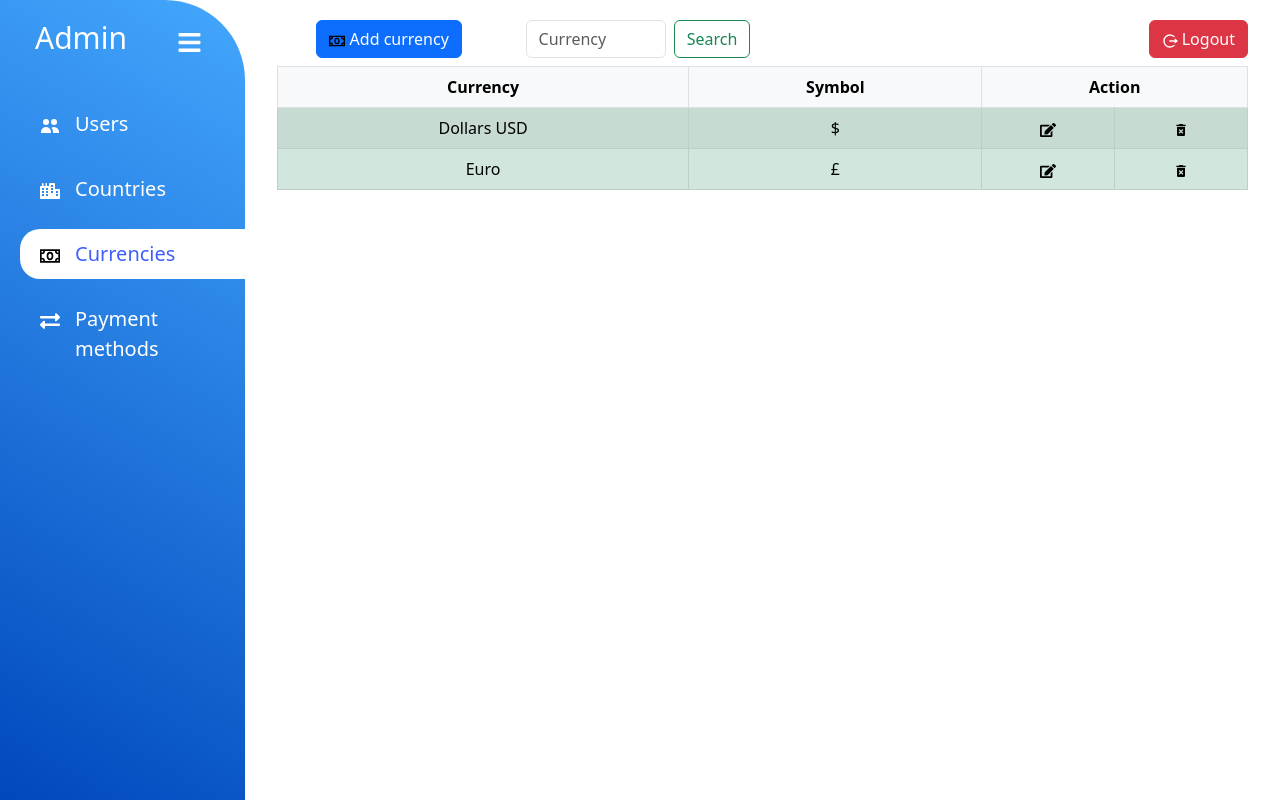
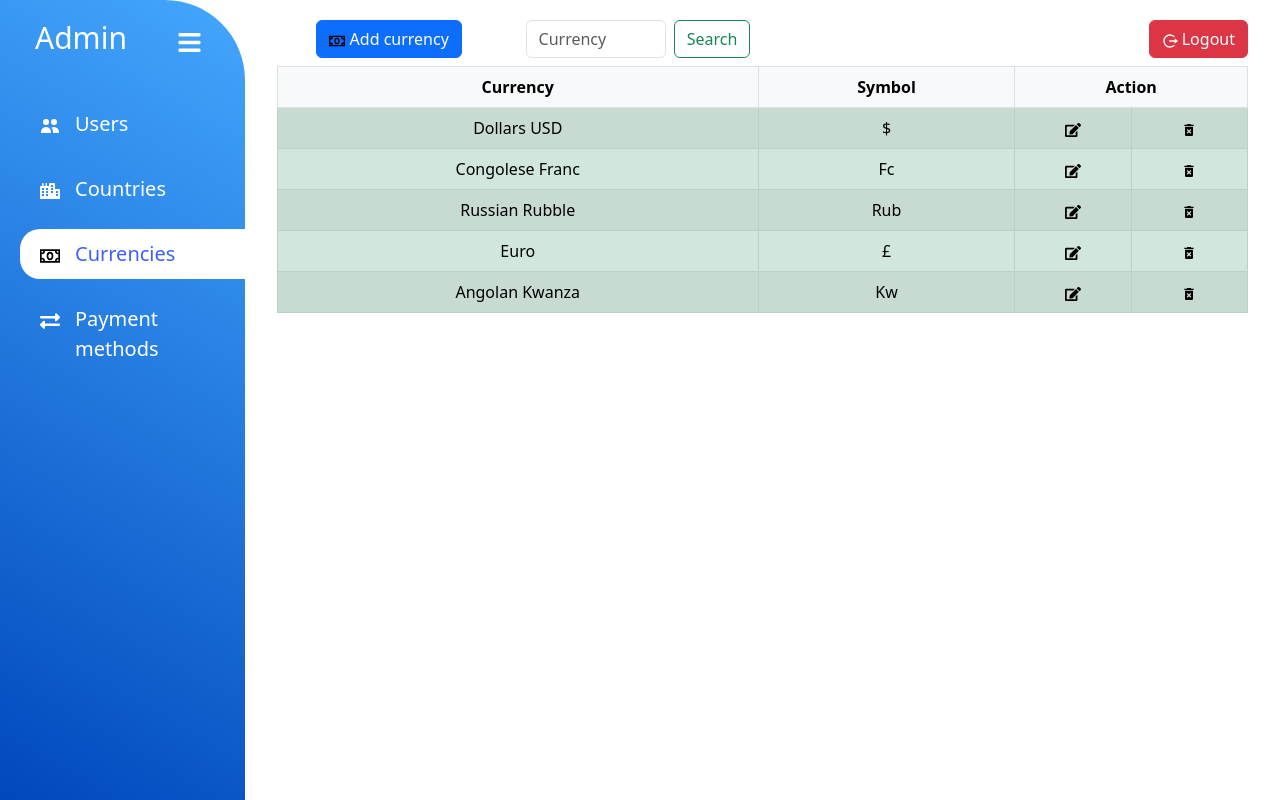
Before and after one commit to bauer318/pri-trans-client, a React (Create React App) app: page /currencies in a window 1280 px wide. Built offline with nearby package versions, Linux system fonts and the light colour scheme; data requests are answered from the project's data file.

Commit message:
get currencies from server

```diff
--- a/src/components/CurrencyHeader.jsx
+++ b/src/components/CurrencyHeader.jsx
@@ -1,9 +1,11 @@
-import React, {useState} from 'react';
+import React, {useEffect, useState} from 'react';
 import {FaCity} from "react-icons/fa";
 import LogoutBtn from "./LogoutBtn";
 import {GrCurrency} from "react-icons/gr";
 import AddPaymentMethodModal from "../modals/AddPaymentMethodModal";
 import AddCurrencyModal from "../modals/AddCurrencyModal";
+import {useDispatch} from "react-redux";
+import {initializeCurrencie} from "../reducers/currencyReducers";
 
 const CurrencyHeader = () => {
     const [showModal, setShowModal] = useState(false);
--- a/src/components/CurrencyTable.jsx
+++ b/src/components/CurrencyTable.jsx
@@ -2,17 +2,20 @@ import React, {useState} from 'react';
 import {FaEdit} from "react-icons/fa";
 import {MdDeleteForever} from "react-icons/md";
 import UpdateCurrency from "../modals/UpdateCurrency";
+import {useSelector} from "react-redux";
 
 const CurrencyTable = () => {
     const [showModal, setShowModal] = useState(false);
-    const [currencyId, setCurrencyId] = useState(0);
+    const [selectedCurrency, setSelectedCurrency] = useState();
     const [isDelete, setIsDelete] = useState(false);
 
+    const currencies = useSelector(state => state.currencies);
     const handleModal = () => {
         setShowModal(!showModal);
     };
     const handleHelp = (currencyIdParam) => {
-        setCurrencyId(currencyIdParam);
+        const selectedCurrency = currencies.find(currency => currency.id === currencyIdParam);
+        setSelectedCurrency(selectedCurrency);
         handleModal();
     };
 
@@ -37,21 +40,22 @@ const CurrencyTable = () => {
                 </tr>
                 </thead>
                 <tbody>
-                <tr>
-                    <td className={"text-center"}>Dollars USD</td>
-                    <td className={"text-center"}>$</td>
-                    <td className={"text-center"} onClick={() => handleEdit(1)}><FaEdit/></td>
-                    <td className={"text-center"} onClick={() => handleDelete(1)}><MdDeleteForever/></td>
-                </tr>
-                <tr>
-                    <td className={"text-center"}>Euro</td>
-                    <td className={"text-center"}>£</td>
-                    <td className={"text-center"} onClick={() => handleEdit(2)}><FaEdit/></td>
-                    <td className={"text-center"} onClick={() => handleDelete(2)}><MdDeleteForever/></td>
-                </tr>
+                {
+                    currencies.map(currency =>
+                        <tr key={currency.id}>
+                            <td className={"text-center"}>{currency.currency}</td>
+                            <td className={"text-center"}>{currency.symbol}</td>
+                            <td className={"text-center"} onClick={() => handleEdit(currency.id)}><FaEdit/></td>
+                            <td className={"text-center"} onClick={() => handleDelete(currency.id)}><MdDeleteForever/>
+                            </td>
+                        </tr>
+                    )
+                }
                 </tbody>
             </table>
-            <UpdateCurrency showModal={showModal} handleModal={handleModal} currencyId={currencyId} isDelete={isDelete}/>
+            {selectedCurrency &&
+                <UpdateCurrency showModal={showModal} handleModal={handleModal} selectedCurrency={selectedCurrency}
+                                isDelete={isDelete}/>}
         </div>
     );
 };
--- a/src/modals/UpdateCurrency.jsx
+++ b/src/modals/UpdateCurrency.jsx
@@ -3,13 +3,8 @@ import {Form, Modal} from "react-bootstrap";
 import {FaExchangeAlt} from "react-icons/fa";
 import {GrCurrency} from "react-icons/gr";
 
-const UpdateCurrency = ({showModal, handleModal, currencyId, isDelete}) => {
+const UpdateCurrency = ({showModal, handleModal, selectedCurrency, isDelete}) => {
     const [formData, setFormData] = useState({});
-    const currency = {
-        currencyId,
-        currency:"Dollars USD",
-        symbol : "$"
-    };
     const handleSubmit = (event) => {
         event.preventDefault();
         // Here you can add your code to post the form data to your backend
@@ -32,7 +27,7 @@ const UpdateCurrency = ({showModal, handleModal, currencyId, isDelete}) => {
                         <Form.Control
                             type="text"
                             name="currency"
-                            defaultValue={currency.currency}
+                            defaultValue={selectedCurrency.currency}
                             required={true}
                             onChange={handleChange}
                             readOnly={isDelete}
@@ -44,7 +39,7 @@ const UpdateCurrency = ({showModal, handleModal, currencyId, isDelete}) => {
                         <Form.Control
                             type="text"
                             name="symbol"
-                            defaultValue={currency.symbol}
+                            defaultValue={selectedCurrency.symbol}
                             required={true}
                             onChange={handleChange}
                             readOnly={isDelete}
--- a/src/pages/CurrencyList.jsx
+++ b/src/pages/CurrencyList.jsx
@@ -1,8 +1,14 @@
-import React from 'react';
+import React, {useEffect} from 'react';
 import CurrencyHeader from "../components/CurrencyHeader";
 import CurrencyTable from "../components/CurrencyTable";
+import {useDispatch} from "react-redux";
+import {initializeCurrencie} from "../reducers/currencyReducers";
 
 const CurrencyList = () => {
+    const dispatch = useDispatch();
+    useEffect(()=>{
+        dispatch(initializeCurrencie())
+    },[]);
     return (
         <div className={"container"}>
             <CurrencyHeader/>
--- /dev/null
+++ b/src/reducers/currencyReducers.jsx
@@ -0,0 +1,25 @@
+import React from 'react';
+import currencyService from '../services/Currencies';
+import {createSlice} from "@reduxjs/toolkit";
+;
+
+
+const currencySlice = createSlice({
+    name:'currency',
+    initialState:[],
+    reducers:{
+        setCurrencies(state, action){
+            return action.payload;
+        }
+    }
+})
+
+export const initializeCurrencie = ()=>{
+    return async dispatch =>{
+        const currencies = await currencyService.getAll();
+        dispatch(setCurrencies(currencies));
+    }
+}
+export const {setCurrencies} = currencySlice.actions;
+
+export default currencySlice.reducer;
--- /dev/null
+++ b/src/services/Currencies.jsx
@@ -0,0 +1,11 @@
+import React from 'react';
+import axios from "axios";
+
+const baseUrl = 'http://localhost:3001/currencies';
+
+const getAll = async ()=>{
+    const response = await axios.get(baseUrl);
+    return response.data;
+}
+
+export default {getAll};
--- a/src/store.jsx
+++ b/src/store.jsx
@@ -1,11 +1,14 @@
 import {configureStore} from "@reduxjs/toolkit";
 import userReducer from "./reducers/userReducers";
 import countryReducers from "./reducers/countryReducers";
+import currencyReducers from "./reducers/currencyReducers";
 
 const store = configureStore({
     reducer: {
         users: userReducer,
-        countries:countryReducers
+        countries:countryReducers,
+        currencies:currencyReducers
+
     }
 });
 
```
